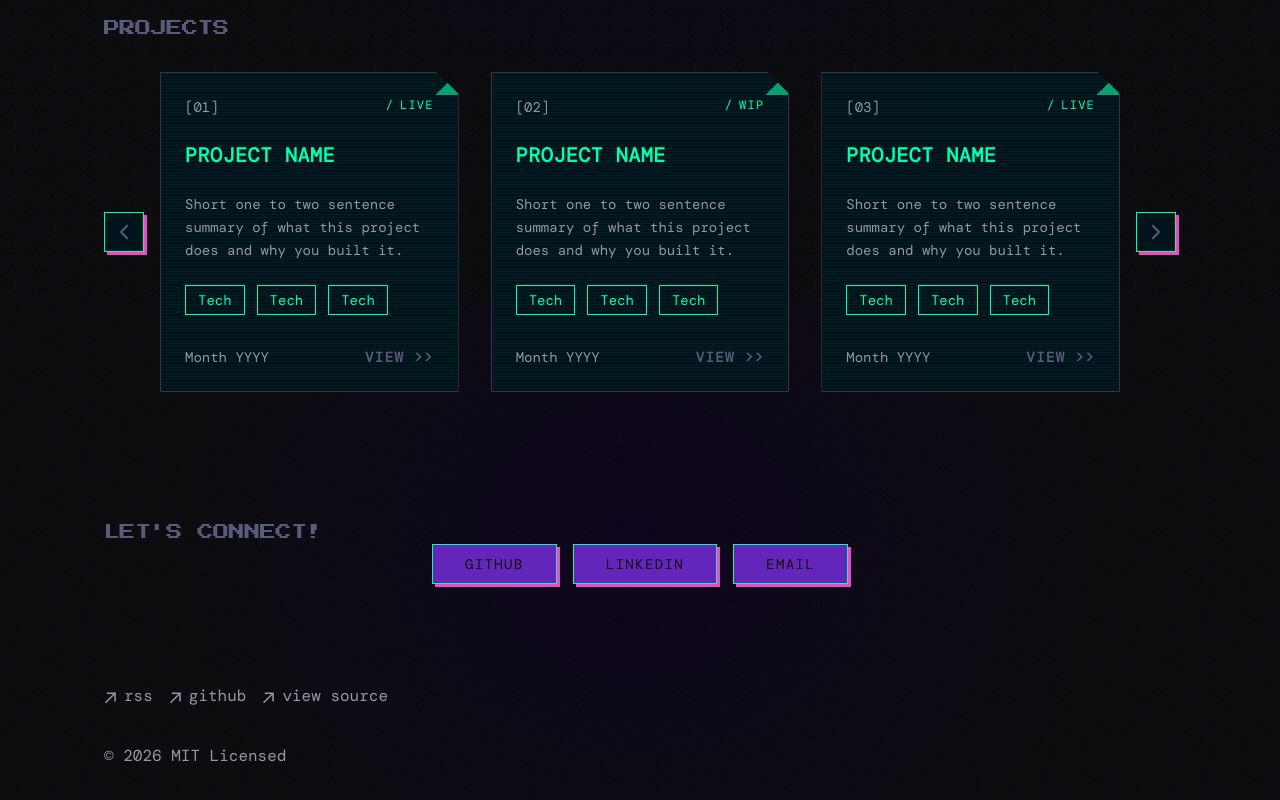
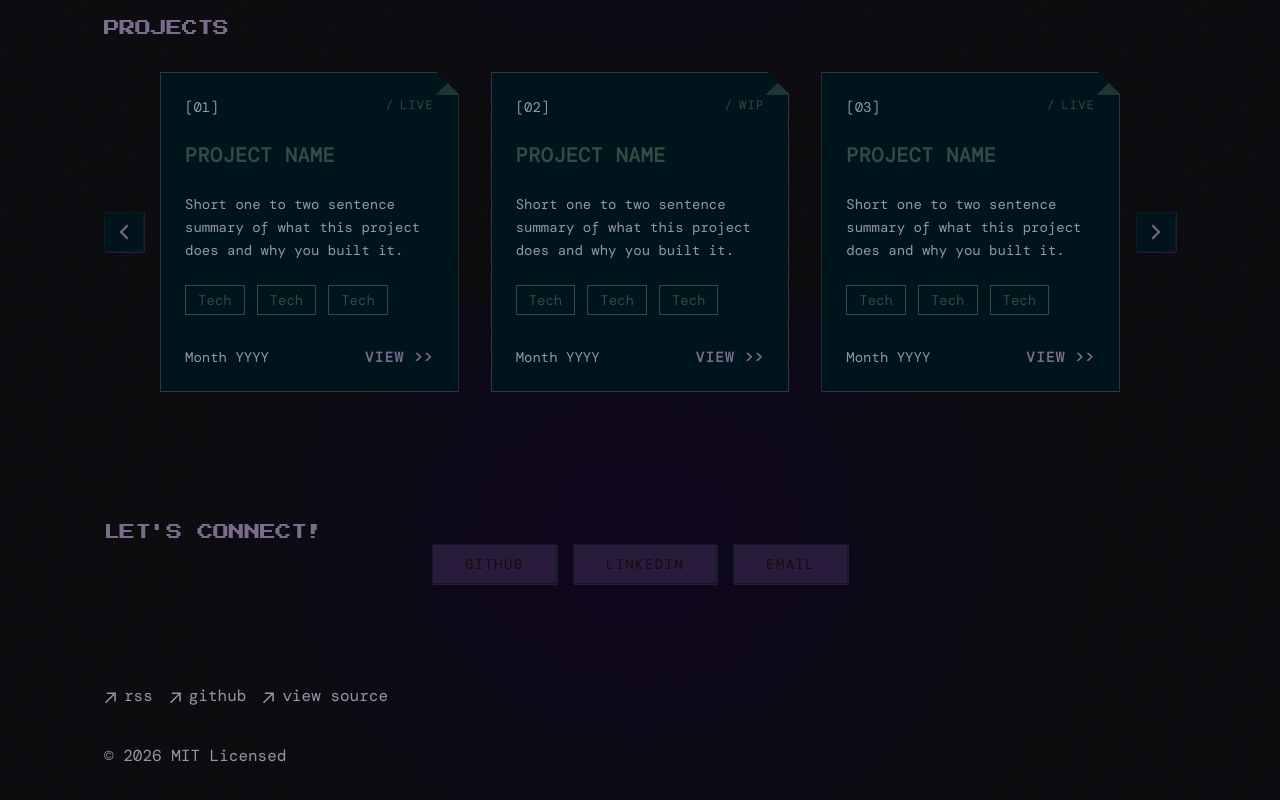
Before and after one commit to sanjanab1/portfolio, a Next.js app in the folder blog/: page / in a window 1280 px wide. Shown: the part 500-1300 px from the top of the page. Built offline with nearby package versions, Linux system fonts and the light colour scheme.

Commit message:
feat(ui): modify color scheme

```diff
--- a/blog/app/global.css
+++ b/blog/app/global.css
@@ -49,18 +49,18 @@
 :root {
   --radius: 0.125rem;
   --background: oklch(0% 0 0);
-  --foreground: rgb(90, 90, 122);
+  --foreground: rgb(123, 107, 140);
   --card: oklch(17.778% 0.03352 224.425);
-  --card-foreground: rgb(130, 117, 143);
+  --card-foreground: rgb(10, 28, 35);
   --popover: oklch(0.23 0.028 264);
   --popover-foreground: oklch(0.94 0.02 85);
-  --primary: oklch(45.035% 0.211 295.418);
+  --primary: oklch(25.535% 0.06019 300.985);
   --primary-foreground: oklch(0.17 0.012 60);
   --secondary: oklch(27.158% 0.04411 305.589);
   --secondary-foreground: oklch(0.94 0.02 85);
   --muted: oklch(0.26 0.026 264);
   --muted-foreground: oklch(0.68 0.02 264);
-  --accent: oklch(88.328% 0.19592 161.273);
+  --accent: oklch(39.261% 0.04085 171.741);
   --accent-foreground: oklch(0.15 0.02 264);
   --destructive: oklch(0.58 0.19 28);
   --destructive-foreground: oklch(0.95 0.02 85);
@@ -69,7 +69,7 @@
   --ring: oklch(52.317% 0.25187 295.816);
   --film-cream: oklch(0.94 0.02 85);
   --film-sprocket: oklch(0.13 0.01 60);
-  --link: oklch(0.68 0.24 340);
+  --link: oklch(41.71% 0.1137 250.187);
   --gradient-vignette: radial-gradient(
     ellipse at 50% 30%,
     oklch(12.48% 0.05982 298.637) 0%,
@@ -122,14 +122,14 @@
 
 @utility pixel-box {
   border-radius: 0;
-  border: 2px solid var(--color-card-foreground);
-  box-shadow: 3px 3px 0 0 var(--color-primary);
+  border: 2px solid var(--color-card-oreground);
+  box-shadow: 1px 1px 0 0 var(--color-primary);
 }
 
 @utility pixel-box-sm {
   border-radius: 0;
-  border: 1px solid var(--color-accent);
-  box-shadow: 3px 3px 0 0 var(--color-link);
+  border: 1px solid var(--color-card-foreground);
+  box-shadow: 1px 1px 0 0 var(--color-primary);
 }
 
 @utility terminal-box {
@@ -160,14 +160,14 @@
     opacity: 0.6;
   }
 }
-
+/*
 @utility terminal-scanlines {
   background-image: repeating-linear-gradient(
     to bottom,
     oklch(1 0 0 / 0.03) 0 1px,
-    transparent 1px 3px
+    transparent 2px 2px
   );
-}
+}*/
 
 @utility grain {
   position: relative;
--- a/blog/app/page.tsx
+++ b/blog/app/page.tsx
@@ -73,9 +73,9 @@ export default function Page() {
         </div>
 
         <div className="md:col-span-3">
-          <h1 className="font-display text-accent text-1xl md:text-2xl leading-[1.05] tracking-tight">
+          <h1 className="font-display text-accent text-base md:text-base leading-[1.05] tracking-tight">
             <TextScramble className="font-display" duration={1000} replayIntervalMs={20000}>
-              SANJANA_BHUPATHI
+              WELCOME!
             </TextScramble>
           </h1>
           <p className="mt-6 max-w-md text-foreground/80">
@@ -100,7 +100,12 @@ export default function Page() {
         <div className="flex flex-wrap items-center justify-center gap-4">
           {socials.map((social) => (
             <Button key={social.name} asChild size="lg">
-              <a href={social.href} target="_blank" rel="noopener noreferrer">
+              <a
+                href={social.href}
+                target="_blank"
+                rel="noopener noreferrer"
+                className="font-bold text-accent"
+              >
                 {social.name}
               </a>
             </Button>
```
